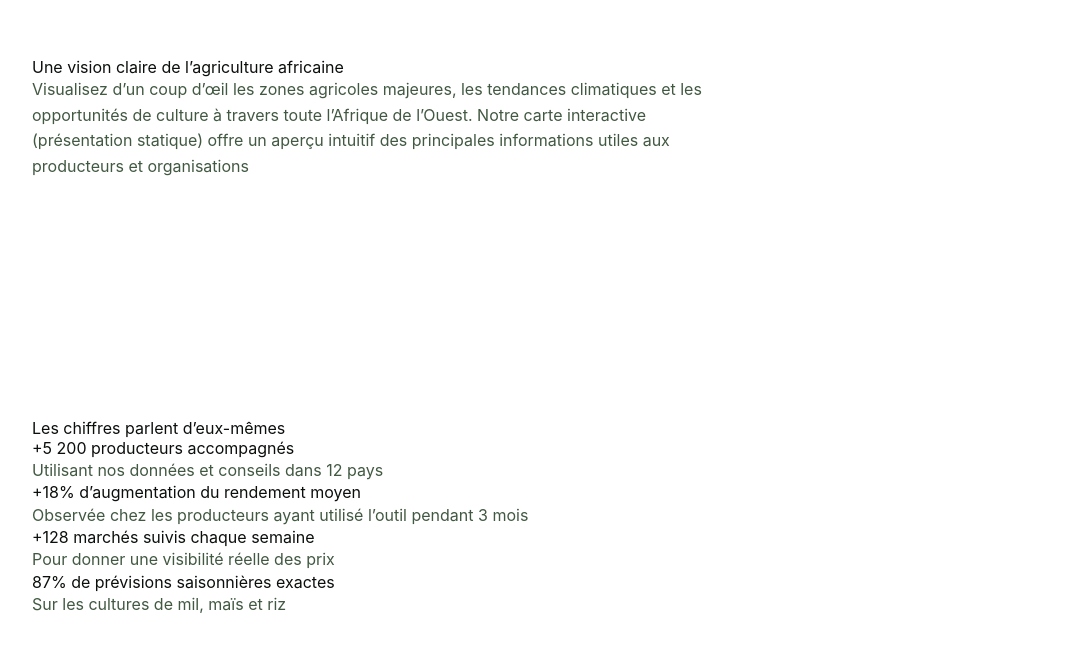
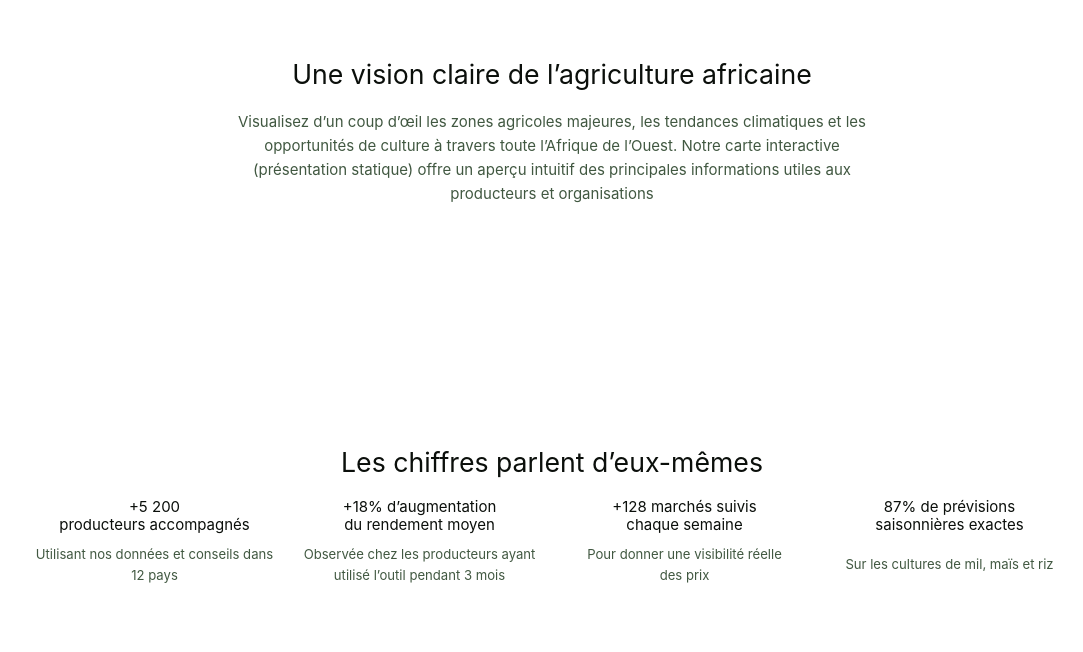
Before and after one commit to king-stronger/agri-landing-page, a plain HTML site: page index.html in a window 1280 px wide. Shown: the part 1612-2264 px from the top of the page, without its empty margins (88-1171 px from the left). Drawn offline with nearby package versions, Linux system fonts and the light colour scheme.

Commit message:
✨ feat: enhance metrics section layout and styling
- ✨ add: new metric-list and metric classes for better grid layout
- 🎨 style: center-align headings and paragraphs in metrics and map sections

```diff
--- a/assets/css/styles.css
+++ b/assets/css/styles.css
@@ -223,6 +223,24 @@
         grid-template-rows: subgrid;
     }
     /****************************************** FEATURES **************************/
+
+    /****************************************** METRIC **************************/
+    .metric-list {
+        display: grid;
+        gap: var(--gap-2);
+        grid-template-rows: auto auto;
+        grid-template-columns: repeat(auto-fit, minmax(min(100%, 200px), 1fr));
+    }
+
+
+    .metric {
+        display: grid;
+        grid-row: span 2;
+        gap: var(--gap-0);
+        align-items: center;
+        grid-template-rows: subgrid;
+    }
+    /****************************************** METRIC **************************/
 }
 
 @layer utilities {
--- a/index.html
+++ b/index.html
@@ -86,7 +86,7 @@
 
     <section class="features-section">
         <div class="wrapper flow">
-            <h2 class="text-md">Nos outils pour transformer la production agricole</h2>
+            <h2 class="text-md text-center">Nos outils pour transformer la production agricole</h2>
             <ul class="feature-list">
                 <li class="feature">
                     <h3 class="text-sm">Prévisions météo locales précises</h3>
@@ -129,9 +129,9 @@
     </section>
 
     <section class="map-section">
-        <div class="wrapper">
-            <h2>Une vision claire de l’agriculture africaine</h2>
-            <p>
+        <div class="wrapper flow">
+            <h2 class="text-md text-center">Une vision claire de l’agriculture africaine</h2>
+            <p class="text-sm text-center">
                 Visualisez d’un coup d’œil les zones agricoles majeures, les tendances climatiques et les opportunités de culture à travers toute l’Afrique de l’Ouest. Notre carte interactive (présentation statique) offre un aperçu intuitif des principales informations utiles aux producteurs et organisations
             </p>
             <div class="map-wrapper">
@@ -141,24 +141,24 @@
     </section>
 
     <section class="metrics-section">
-        <div class="wrapper">
-            <h2>Les chiffres parlent d’eux-mêmes</h2>
+        <div class="wrapper flow">
+            <h2 class="text-md text-center">Les chiffres parlent d’eux-mêmes</h2>
             <ul class="metric-list">
                 <li class="metric">
-                    <h3>+5 200 producteurs accompagnés</h3>
-                    <p>Utilisant nos données et conseils dans 12 pays</p>
+                    <h3 class="text-sm text-center">+5 200 producteurs accompagnés</h3>
+                    <p class="text-xm text-center">Utilisant nos données et conseils dans 12 pays</p>
                 </li>
                 <li class="metric">
-                    <h3>+18% d’augmentation du rendement moyen</h3>
-                    <p>Observée chez les producteurs ayant utilisé l’outil pendant 3 mois</p>
+                    <h3 class="text-sm text-center">+18% d’augmentation du rendement moyen</h3>
+                    <p class="text-xm text-center">Observée chez les producteurs ayant utilisé l’outil pendant 3 mois</p>
                 </li>
                 <li class="metric">
-                    <h3>+128 marchés suivis chaque semaine</h3>
-                    <p>Pour donner une visibilité réelle des prix</p>
+                    <h3 class="text-sm text-center">+128 marchés suivis chaque semaine</h3>
+                    <p class="text-xm text-center">Pour donner une visibilité réelle des prix</p>
                 </li>
                 <li class="metric">
-                    <h3>87% de prévisions saisonnières exactes</h3>
-                    <p>Sur les cultures de mil, maïs et riz</p>
+                    <h3 class="text-sm text-center">87% de prévisions saisonnières exactes</h3>
+                    <p class="text-xm text-center">Sur les cultures de mil, maïs et riz</p>
                 </li>
             </ul>
         </div>
```
